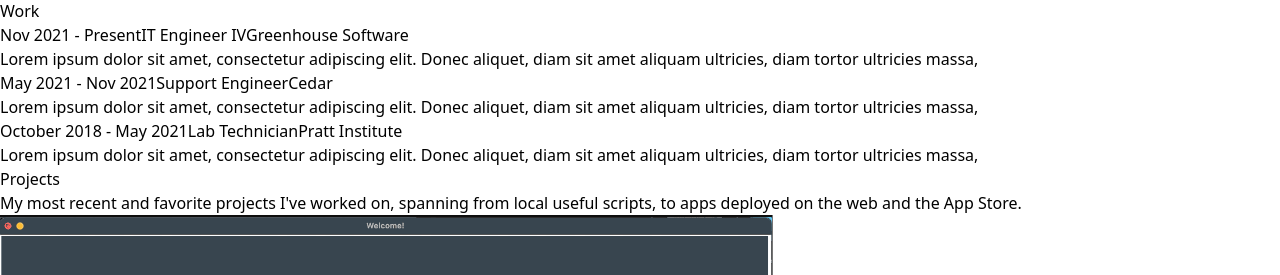
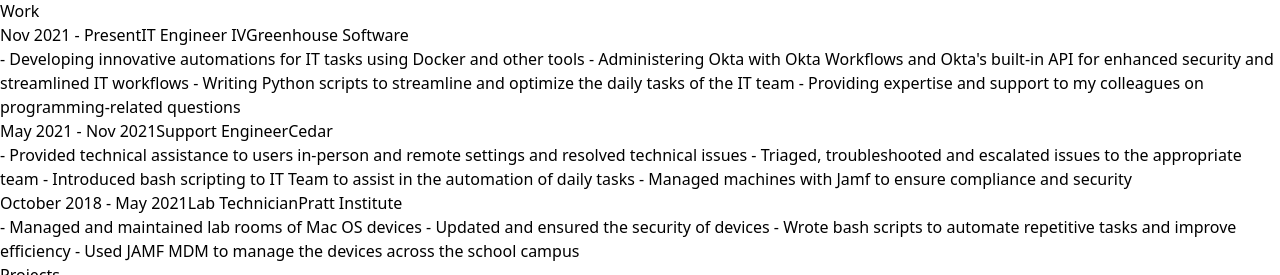
Before and after one commit to Chriscodinglife/chris-portfolio-site, a React (Vite) app in the folder chris-portfolio/: page / in a window 1280 px wide. Shown: the part 525-800 px from the top of the page. Built offline with nearby package versions, Linux system fonts and the light colour scheme.

Commit message:
added work descriptions

```diff
--- a/chris-portfolio/src/components/Work.jsx
+++ b/chris-portfolio/src/components/Work.jsx
@@ -7,21 +7,30 @@
     title: "IT Engineer IV",
     company: "Greenhouse Software",
     details:
-      "Lorem ipsum dolor sit amet, consectetur adipiscing elit. Donec aliquet, diam sit amet aliquam ultricies, diam tortor ultricies massa,",
+      "- Developing innovative automations for IT tasks using Docker and other tools\
+      - Administering Okta with Okta Workflows and Okta's built-in API for enhanced security and streamlined IT workflows\
+      - Writing Python scripts to streamline and optimize the daily tasks of the IT team\
+      - Providing expertise and support to my colleagues on programming-related questions",
   },
   {
     year: "May 2021 - Nov 2021",
     title: "Support Engineer",
     company: "Cedar",
     details:
-      "Lorem ipsum dolor sit amet, consectetur adipiscing elit. Donec aliquet, diam sit amet aliquam ultricies, diam tortor ultricies massa,",
+      "- Provided technical assistance to users in-person and remote settings and resolved technical issues\
+      - Triaged, troubleshooted and escalated issues to the appropriate team\
+      - Introduced bash scripting to IT Team to assist in the automation of daily tasks\
+      - Managed machines with Jamf to ensure compliance and security",
   },
   {
     year: "October 2018 - May 2021",
     title: "Lab Technician",
     company: "Pratt Institute",
     details:
-      "Lorem ipsum dolor sit amet, consectetur adipiscing elit. Donec aliquet, diam sit amet aliquam ultricies, diam tortor ultricies massa,",
+      "- Managed and maintained lab rooms of Mac OS devices\
+      - Updated and ensured the security of devices\
+      - Wrote bash scripts to automate repetitive tasks and improve efficiency\
+      - Used JAMF MDM to manage the devices across the school campus",
   },
 ];
 
```
